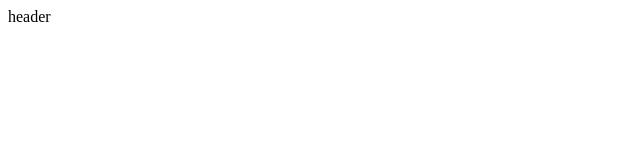
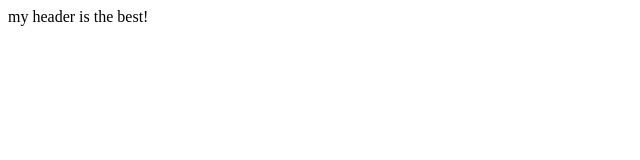
Before and after one commit to 77Alfred1986/git_project_one, a plain HTML site: page index.html in a window 1280 px wide. Shown: the whole page, without its empty margins (0-640 px from the left). Drawn offline with Linux system fonts and the light colour scheme.

Commit message:
change my header

```diff
--- a/index.html
+++ b/index.html
@@ -7,7 +7,7 @@
 </head>
 <body>
     <header>
-        header
+        my header is the best!
     </header>
 </body>
 </html>
```
